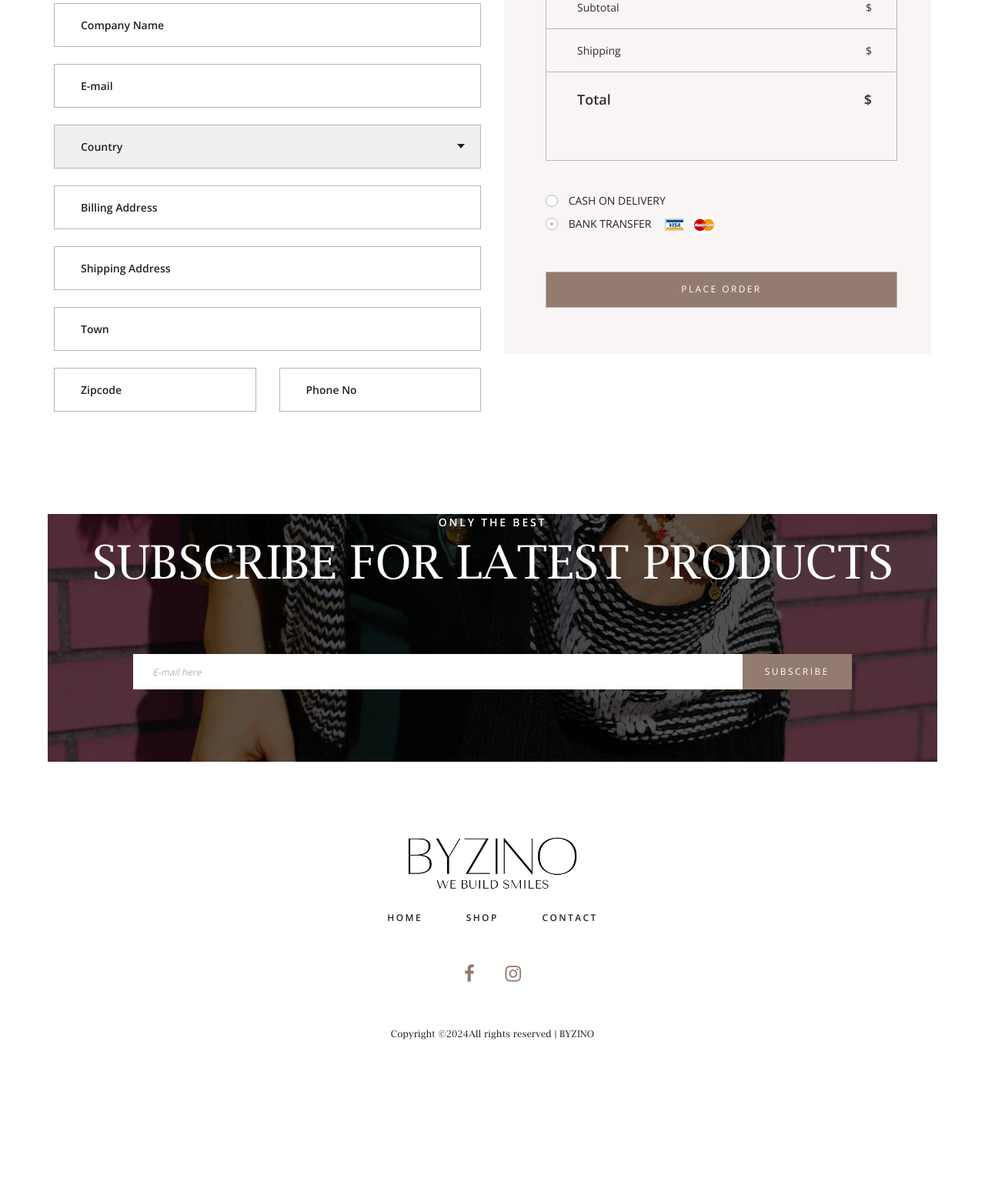
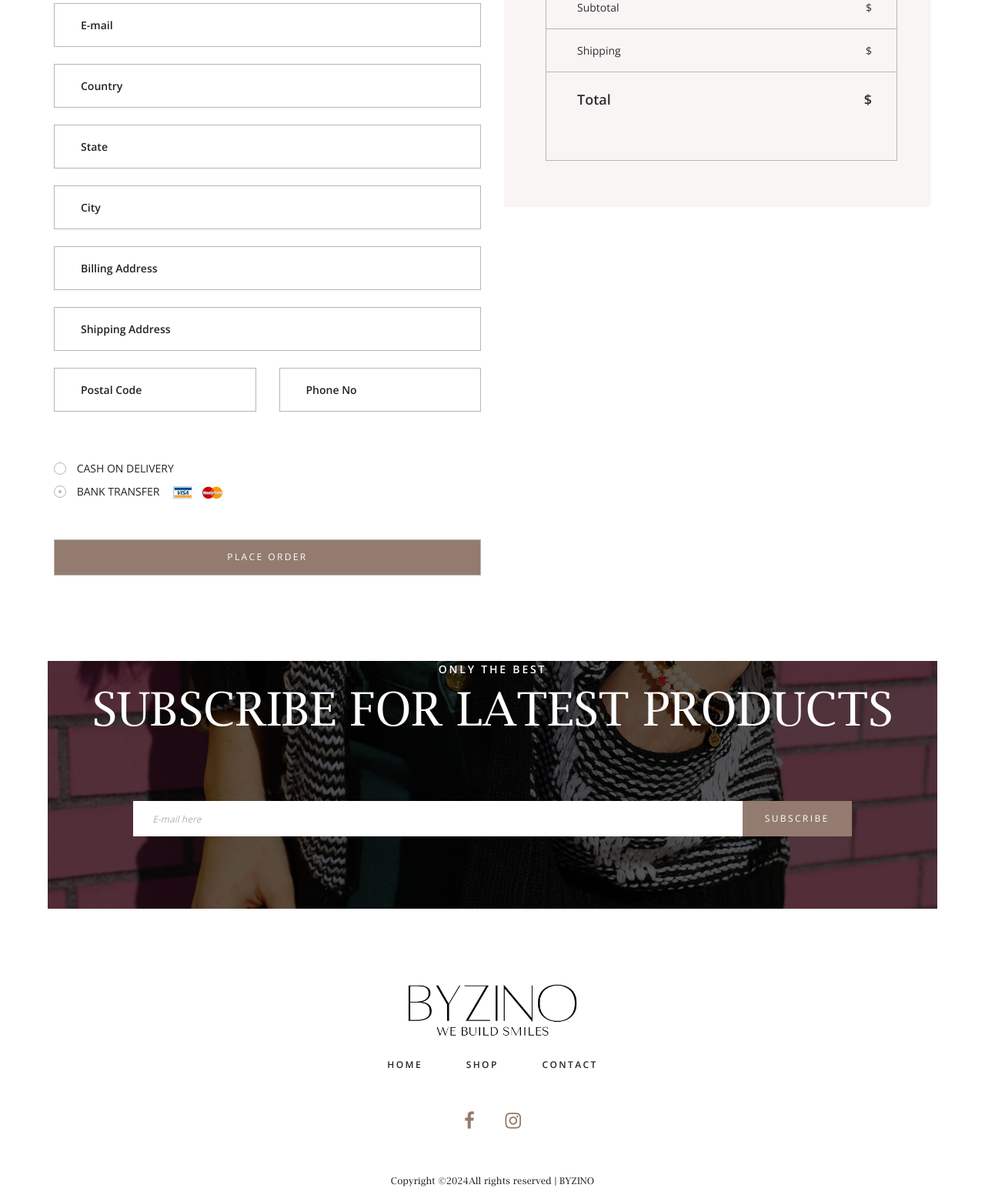
Before and after one commit to abdullah956/dj-byzino, a Django app: template templates/orders/checkout.html in a window 1280 px wide. Shown: the part 705-2262 px from the top of the page at 77% size. Before the commit the page ends 2056 px from the top, so only its background shows below. Run offline with Django 5.2, Linux system fonts and the light colour scheme; the template is opened without the code that fills it, so the values that code supplies are empty; parts of the project's set-up code (start-up, migrations or seed data) failed here and were passed over; some libraries are stand-ins or nearby versions.

Commit message:
checkout conplete for cod , for stripe next

```diff
--- a/orders/models.py
+++ b/orders/models.py
@@ -8,6 +8,7 @@
     first_name = models.CharField(max_length=55)
     last_name = models.CharField(max_length=55)
     products = models.JSONField()
+    email = models.EmailField()
     amount = models.DecimalField(max_digits=10, decimal_places=2)
     is_shipped = models.BooleanField(default=False)
     payment_method = models.CharField(max_length=50, choices=[
--- a/orders/urls.py
+++ b/orders/urls.py
@@ -1,6 +1,7 @@
 from django.urls import path
-from .views import checkout_view
+from .views import checkout_view , checkout_process_view
 
 urlpatterns = [
     path('checkout/', checkout_view, name='checkout'),
+    path('checkout-process/', checkout_process_view, name='checkout_process'),
 ]
--- a/templates/orders/checkout.html
+++ b/templates/orders/checkout.html
@@ -36,35 +36,54 @@
 
   <!-- Checkout -->
   {% load static %}
-
   <div class="checkout">
+    <form action="{% url 'checkout_process' %}" method="post" id="checkout_form">
       <div class="container">
         <div class="row">
           <!-- Billing Details -->
+
           <div class="col-lg-6">
             <div class="billing">
               <div class="checkout_title">Billing Details</div>
               <div class="checkout_form_container">
-              <form action="#" id="checkout_form">
+                {% csrf_token %}
                 <div class="d-flex flex-lg-row flex-column align-items-start justify-content-between">
-                  <input type="text" class="checkout_input checkout_input_50" placeholder="First Name" required="required" />
-                  <input type="text" class="checkout_input checkout_input_50" placeholder="Last Name" required="required" />
+                  <input type="text" name="first_name" class="checkout_input checkout_input_50" placeholder="First Name" required="required" />
+                  <input type="text" name="last_name" class="checkout_input checkout_input_50" placeholder="Last Name" required="required" />
                 </div>
-                <input type="text" class="checkout_input" placeholder="Company Name" />
-                <input type="text" class="checkout_input" placeholder="E-mail" required="required" />
-                <select name="country" id="country" class="country_select checkout_input">
-                  <option>Country</option>
-                  <option>Country</option>
-                  <option>Country</option>
-                </select>
-                <input type="text" class="checkout_input" placeholder="Billing Address" required="required" />
-                <input type="text" class="checkout_input" placeholder="Shipping Address" required="required" />
-                <input type="text" class="checkout_input" placeholder="Town" required="required" />
+                <input type="email" name="email" class="checkout_input" placeholder="E-mail" required="required" />
+                <input name="country" id="country" placeholder="Country" class="checkout_input" required="required" />
+                <input name="state" id="state" placeholder="State" class="checkout_input" required="required" />
+                <input name="city" id="city" class="checkout_input" placeholder="City" required="required" />
+                <input type="text" name="billing_address" class="checkout_input" placeholder="Billing Address" required="required" />
+                <input type="text" name="shipping_address" class="checkout_input" placeholder="Shipping Address" required="required" />
                 <div class="d-flex flex-lg-row flex-column align-items-start justify-content-between">
-                  <input type="text" class="checkout_input checkout_input_50" placeholder="Zipcode" required="required" />
-                  <input type="text" class="checkout_input checkout_input_50" placeholder="Phone No" required="required" />
+                  <input type="text" name="postal_code" class="checkout_input checkout_input_50" placeholder="Postal Code" required="required" />
+                  <input type="text" name="phone" class="checkout_input checkout_input_50" placeholder="Phone No" required="required" />
                 </div>
-              </form>
+                <!-- Hidden inputs for cart items -->
+                {% for item in cart_items %}
+                  <input type="hidden" name="products[id]" value="{{ item.product.id }}" />
+                  <input type="hidden" name="products[quantity]" value="{{ item.quantity }}" />
+                {% endfor %}
+
+                <div class="payment_options">
+                  <div>
+                    <input type="radio" id="radio_payment_1" name="payment_method" value="cod" class="regular_radio" />
+                    <label for="radio_payment_1">Cash on Delivery</label>
+                  </div>
+                  <div>
+                    <input type="radio" id="radio_payment_2" name="payment_method" value="bank_transfer" class="regular_radio" checked />
+                    <label for="radio_payment_2">Bank Transfer</label>
+                    <div class="visa payment_option">
+                      <a href="#"><img src="{% static 'images/visa.jpg' %}" alt="Visa" /></a>
+                    </div>
+                    <div class="master payment_option">
+                      <a href="#"><img src="{% static 'images/master.jpg' %}" alt="MasterCard" /></a>
+                    </div>
+                  </div>
+                </div>
+                <button type="submit" class="cart_total_button">Place Order</button>
               </div>
             </div>
           </div>
@@ -82,7 +101,7 @@
                   {% for item in cart_items %}
                     <li class="d-flex flex-row align-items-center justify-content-start">
                       <div class="cart_total_title">{{ item.product.name }} x{{ item.quantity }}</div>
-                    <div class="cart_total_price ml-auto">${{ item.total_price|floatformat:2 }}</div>
+                      <div class="cart_total_price ml-auto">${{ item.total_price }}</div>
                     </li>
                   {% endfor %}
                   <li class="d-flex flex-row align-items-center justify-content-start">
@@ -96,29 +115,14 @@
                   <li class="d-flex flex-row align-items-start justify-content-start total_row">
                     <div class="cart_total_title">Total</div>
                     <div class="cart_total_price ml-auto">${{ total }}</div>
+                    <input type="hidden" name="total" value="{{ total }}" />
                   </li>
                 </ul>
-            </div>
-            <div class="payment_options">
-              <div>
-                <input type="radio" id="radio_payment_1" name="regular_radio" class="regular_radio" />
-                <label for="radio_payment_1">Cash on Delivery</label>
-              </div>
-              <div>
-                <input type="radio" id="radio_payment_2" name="regular_radio" class="regular_radio" checked />
-                <label for="radio_payment_2">Bank Transfer</label>
-                <div class="visa payment_option">
-                  <a href="#"><img src="{% static 'images/visa.jpg' %}" alt="Visa" /></a>
-                </div>
-                <div class="master payment_option">
-                  <a href="#"><img src="{% static 'images/master.jpg' %}" alt="MasterCard" /></a>
-                </div>
-              </div>
-              <button class="cart_total_button">Place Order</button>
               </div>
             </div>
           </div>
         </div>
       </div>
+    </form>
   </div>
 {% endblock %}
```
Also changed, not shown: orders/views.py (+56 -1 lines), orders/migrations/0003_order_email.py (added). Lines whose indentation alone changed are shown as unchanged.
